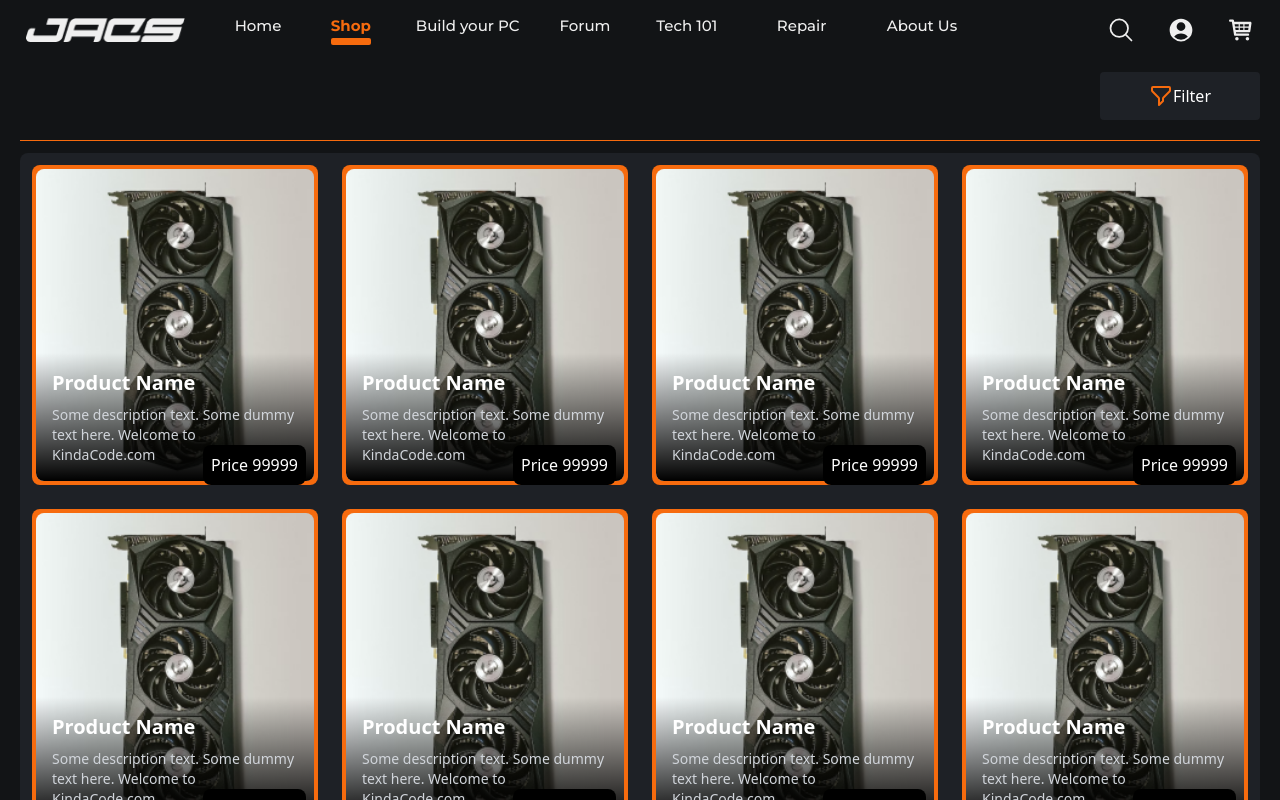
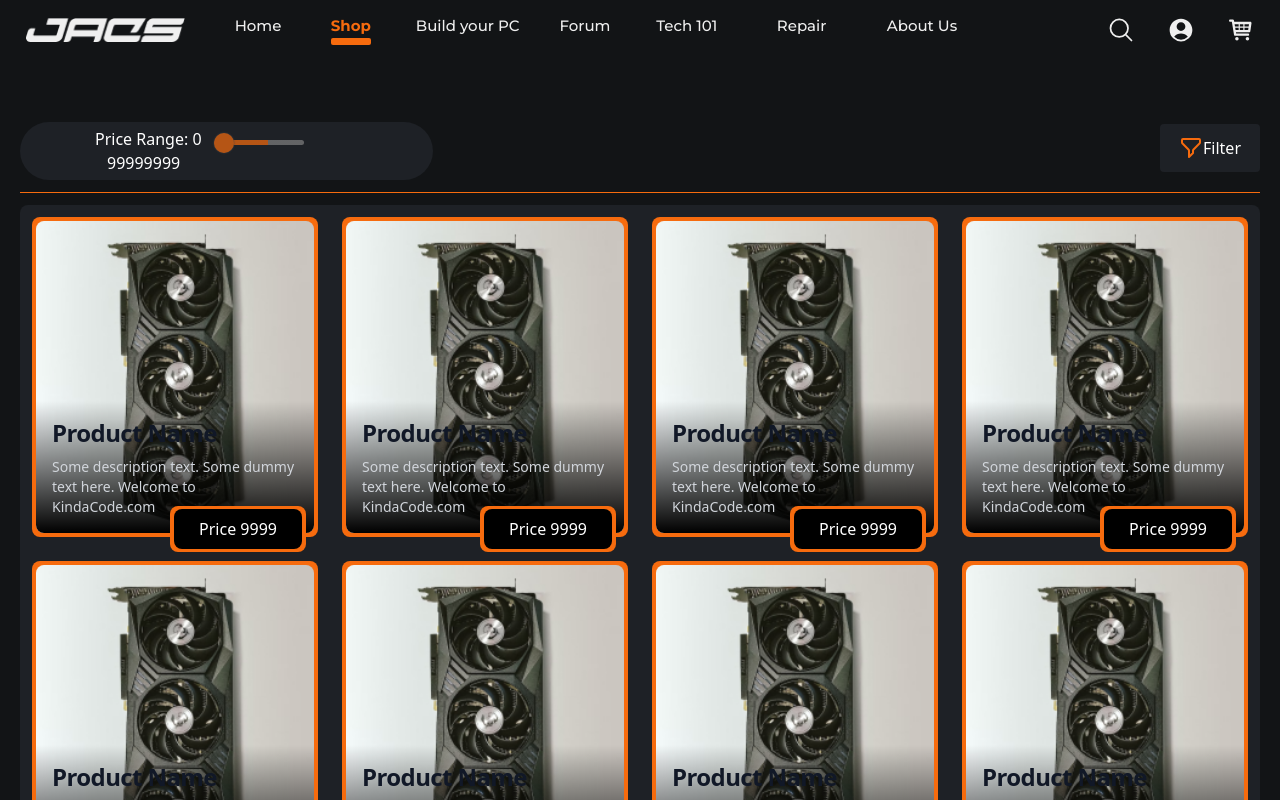
Before and after one commit to keanknowsss/JACS-FE, a React (Create React App) app: page /shop in a window 1280 px wide. Shown: the top 800 px of the page. Built offline with nearby package versions, Linux system fonts and the light colour scheme.

Commit message:
-Fixed product card borders -layout of slider and filter

```diff
--- a/src/components/Card/ProductCard.js
+++ b/src/components/Card/ProductCard.js
@@ -13,17 +13,53 @@ const ProductCard = () => {
                 alt=""
               />
               <div class="absolute bottom-1 left-1 right-1 px-4 py-4 bg-gradient-to-t from-black rounded-b-lg">
-                <h3 class="text-xl text-white font-bold">Product Name</h3>
+                <h3 class="mb-2 text-2xl font-bold tracking-tight text-gray-900 dark:text-white">Product Name</h3>
                 <p class="mt-2 text-sm text-gray-300 sm:justify-left">
                   Some description text. Some dummy text here. Welcome to
                   KindaCode.com
                 </p>
               </div>
-                <div className="absolute border-1 border-solid bg-black bottom-0 right-3 text-center text-white p-2 rounded-t-lg rounded-b-lg">
-                Price 99999
-              </div>
+                    <div className="absolute border-1 border-solid bg-[#F66B0E] bottom-[-15px] right-3 text-center text-white p-2 rounded-t-lg rounded-b-lg inline-block w-[8.5rem] h-[2.9rem] items-center justify-center">
+                      <div className="absolute border-1 border-solid bg-black bottom-[3px] right-[4px] text-center text-white p-2 rounded-t-lg rounded-b-lg inline-block w-[8rem] h-[2.5rem] items-center justify-center">
+                        Price 9999
+                      </div>
+                    </div>
             </div>
         </div>
+
+        {/* <div class="max-w-sm bg-white border border-[#F66B0E] rounded-lg shadow-md dark:bg-gray-800 dark:border-[#F66B0E] mx-3 my-3">
+          <div className="">
+            <img class="rounded-t-lg" src={ImageCard} alt="" />
+          </div>
+          <div class="p-5">
+            <div>
+              <h5 class="mb-2 text-2xl font-bold tracking-tight text-gray-900 dark:text-white">
+                PRODUCT NAME
+              </h5>
+            </div>
+            <p class="mb-3 font-normal text-gray-700 dark:text-gray-400">
+            Lorem ipsum dolor sit amet, consectetur adipiscing elit, sed do eiusmod tempor incididunt ut labore et dolore magna aliqua. Ut enim ad minim veniam, quis nostrud exercitation ullamco laboris nisi ut aliquip ex ea commodo consequat.
+            </p>
+            <div
+              class="inline-flex items-center px-3 py-2 text-sm font-medium text-center text-white bg-[#F66B0E] rounded-lg hover:bg-[#ff6804] focus:ring-4 focus:outline-none focus:ring-[#F66B0E] dark:bg-[#F66B0E] dark:hover:bg-[#F66B0E] dark:focus:ring-[#F66B0E]"
+            >
+              Price 9999
+              <svg
+                aria-hidden="true"
+                class="w-4 h-4 ml-2 -mr-1"
+                fill="currentColor"
+                viewBox="0 0 20 20"
+                xmlns="http://www.w3.org/2000/svg"
+              >
+                <path
+                  fill-rule="evenodd"
+                  d="M10.293 3.293a1 1 0 011.414 0l6 6a1 1 0 010 1.414l-6 6a1 1 0 01-1.414-1.414L14.586 11H3a1 1 0 110-2h11.586l-4.293-4.293a1 1 0 010-1.414z"
+                  clip-rule="evenodd"
+                ></path>
+              </svg>
+            </div>
+          </div>
+        </div> */}
       </div>
     </>
   );
--- /dev/null
+++ b/src/components/PriceRangeSlider/ShopSlider.js
@@ -0,0 +1,32 @@
+import React from 'react'
+import "./ShopSlider.scss"
+
+
+const ShopSlider = () => {
+
+
+function sliderMove(e) {
+
+let x = e.target.value
+let color = 'background:linear-gradient(90deg, rgb(246,107,14)' + x + '%, rgb(214,214,214)' + x + '%)'
+e.target.style = color
+
+
+}
+
+  return (
+    <>
+         <div className='bg-container rounded-full items-center justify-center'>
+          <div class="slideContainer">
+            <span className='text-white pr-3 ' >Price Range: 0</span>
+            <input type="range" min="1" max="99999999" defaultValue="0" id="myRange" class="slider" onMouseMove={sliderMove} />
+            <span className='text-white p-3'>99999999</span>
+          </div>
+        </div>
+
+
+    </>
+  )
+}
+
+export default ShopSlider
--- /dev/null
+++ b/src/components/PriceRangeSlider/ShopSlider.scss
@@ -0,0 +1,53 @@
+.slideContainer {
+    width: 75%;
+    margin-top: 50px;
+    position: relative;
+    margin-left: 70px;
+    padding: 5px;
+
+}
+
+// p {
+//     margin-top: 50px;
+//     opacity: 0.7;
+//     color: white;
+// }
+
+.slider{
+    -webkit-appearance: none;
+	height: 5px;
+    width: 30%;
+    background: linear-gradient(90deg,#f66b0e 60%, grey 60%);
+    outline: none;
+    opacity: 0.7;
+    -webkit-transition: 0.2s;
+    transition: opacity 0.2s;
+	border-radius: 5px;
+    box-shadow: #555;
+} ::-webkit-slider-thumb {
+    -webkit-appearance: none;
+	height: 20px;
+	width: 20px;
+	border-radius: 50%;
+	background: #f66b0e;
+	cursor: pointer;
+	box-shadow: 0 0 2px 0 #555;
+}
+
+.slider:hover {
+    opacity: 1;
+}
+
+// .slider::after{
+//     content: '999999';
+//     color: white;
+//     left: 80%;
+//     top: 1rem;
+// }
+
+// .slider::before{
+//     content: "0";
+//     color: white;
+//     left: 12%;
+//     top: 30%;
+// }
--- /dev/null
+++ b/src/components/PriceRangeSlider/index.js
@@ -0,0 +1 @@
+export {default as ShopSlider} from './ShopSlider';
--- a/src/pages/Shop.js
+++ b/src/pages/Shop.js
@@ -2,6 +2,7 @@ import { Footer } from "../components/Footer";
 import { useEffect } from "react";
 import React from "react";
 import { ProductCard } from "../components/Card";
+import { ShopSlider } from "../components/PriceRangeSlider";
 
 const Shop = () => {
   useEffect(() => {
@@ -11,10 +12,19 @@ const Shop = () => {
   return (
     <>
       <main className="px-5 py-3 w-full h-full justify-center items-center bg-background box-border">
-          <div className="flow-root">
-            <div className="p-3 text-[#F66B0E] w-40 justify-center items-center mb-2 bg-container rounded float-right flex">
-              <svg class="w-6 h-6" fill="none" stroke="currentColor" viewBox="0 0 24 24" xmlns="http://www.w3.org/2000/svg"><path stroke-linecap="round" stroke-linejoin="round" stroke-width="2" d="M3 4a1 1 0 011-1h16a1 1 0 011 1v2.586a1 1 0 01-.293.707l-6.414 6.414a1 1 0 00-.293.707V17l-4 4v-6.586a1 1 0 00-.293-.707L3.293 7.293A1 1 0 013 6.586V4z"></path></svg>
-              <span className="text-white">Filter</span>
+
+          <div className="grid grid-cols-1 lg:grid-cols-3 md:grid-cols-2">
+            <div>
+              <ShopSlider/>
+            </div>
+            <div></div>
+            <div className="relative">
+              <div className="p-3 text-[#F66B0E] justify-center items-center mb-2 bg-container rounded w-[100px] absolute bottom-0 right-0">
+                <div className="flex relative justify-center items-center">
+                <svg class="w-6 h-6" fill="none" stroke="currentColor" viewBox="0 0 24 24" xmlns="http://www.w3.org/2000/svg"><path stroke-linecap="round" stroke-linejoin="round" stroke-width="2" d="M3 4a1 1 0 011-1h16a1 1 0 011 1v2.586a1 1 0 01-.293.707l-6.414 6.414a1 1 0 00-.293.707V17l-4 4v-6.586a1 1 0 00-.293-.707L3.293 7.293A1 1 0 013 6.586V4z"></path></svg>
+                <span className="text-white">Filter</span>
+                </div>
+            </div>
             </div>
           </div>
           <div class="my-3 h-px bg-[#F66B0E] "></div>
```
Also changed, not shown: src/components/PriceRangeSlider/main.js (added, +15 -0 lines).
